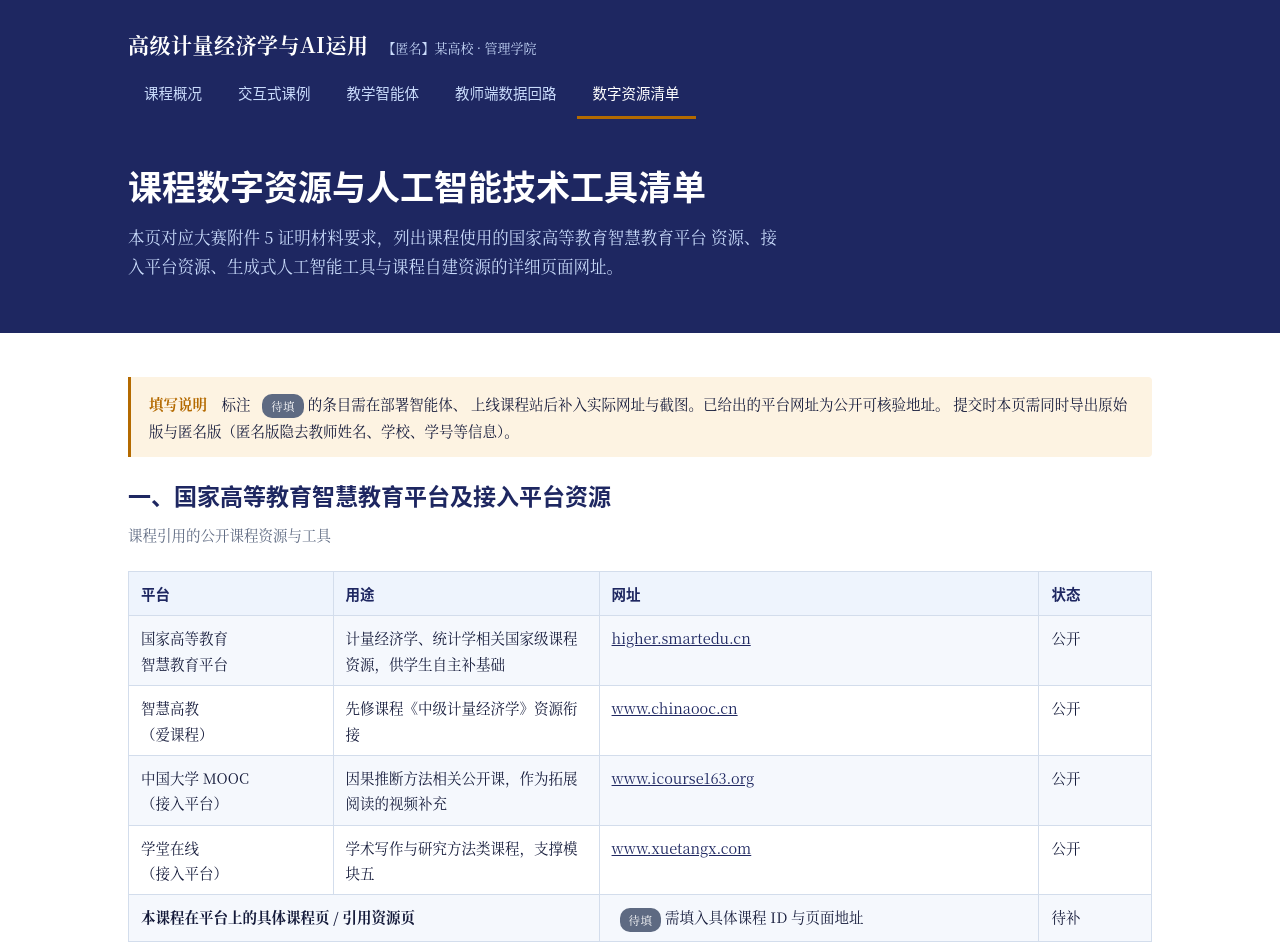
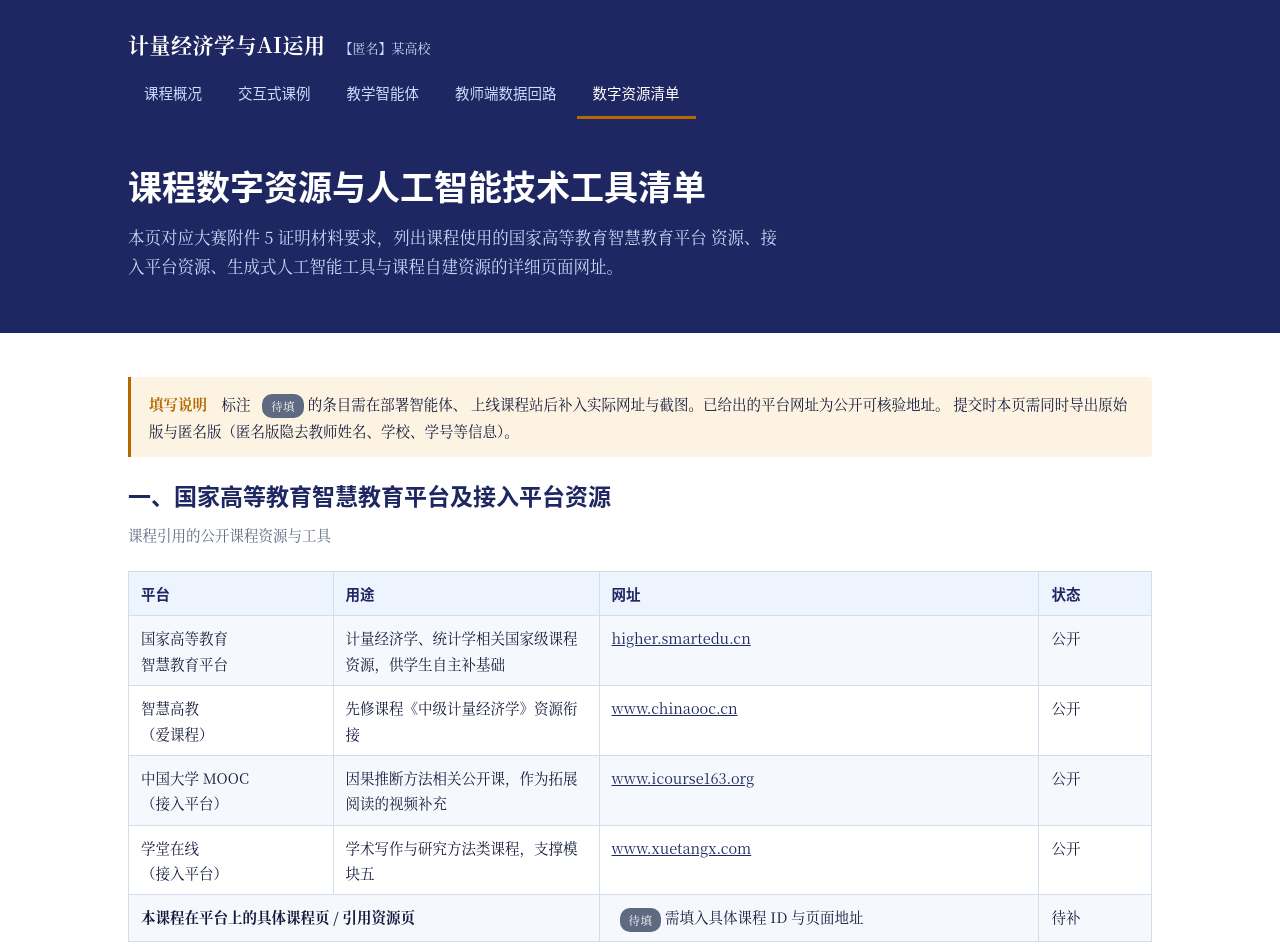
Before and after one commit to lamontbeau/Econ-class, a plain HTML site: page resources.html in a window 1280 px wide. Shown: the top 944 px of the page. Drawn offline with Linux system fonts and the light colour scheme.

Commit message:
Update resources.html

```diff
--- a/resources.html
+++ b/resources.html
@@ -3,15 +3,15 @@
 <head>
 <meta charset="utf-8">
 <meta name="viewport" content="width=device-width,initial-scale=1">
-<title>数字资源清单 · 高级计量经济学与AI运用</title>
+<title>数字资源清单 · 计量经济学与AI运用</title>
 <link rel="stylesheet" href="assets/style.css">
 </head>
 <body>
 <header>
   <div class="hwrap">
     <div class="brand">
-      <b>高级计量经济学与AI运用</b>
-      <span>【匿名】某高校 · 管理学院</span>
+      <b>计量经济学与AI运用</b>
+      <span>【匿名】某高校</span>
     </div>
     <nav>
       <a href="index.html">课程概况</a>
```
